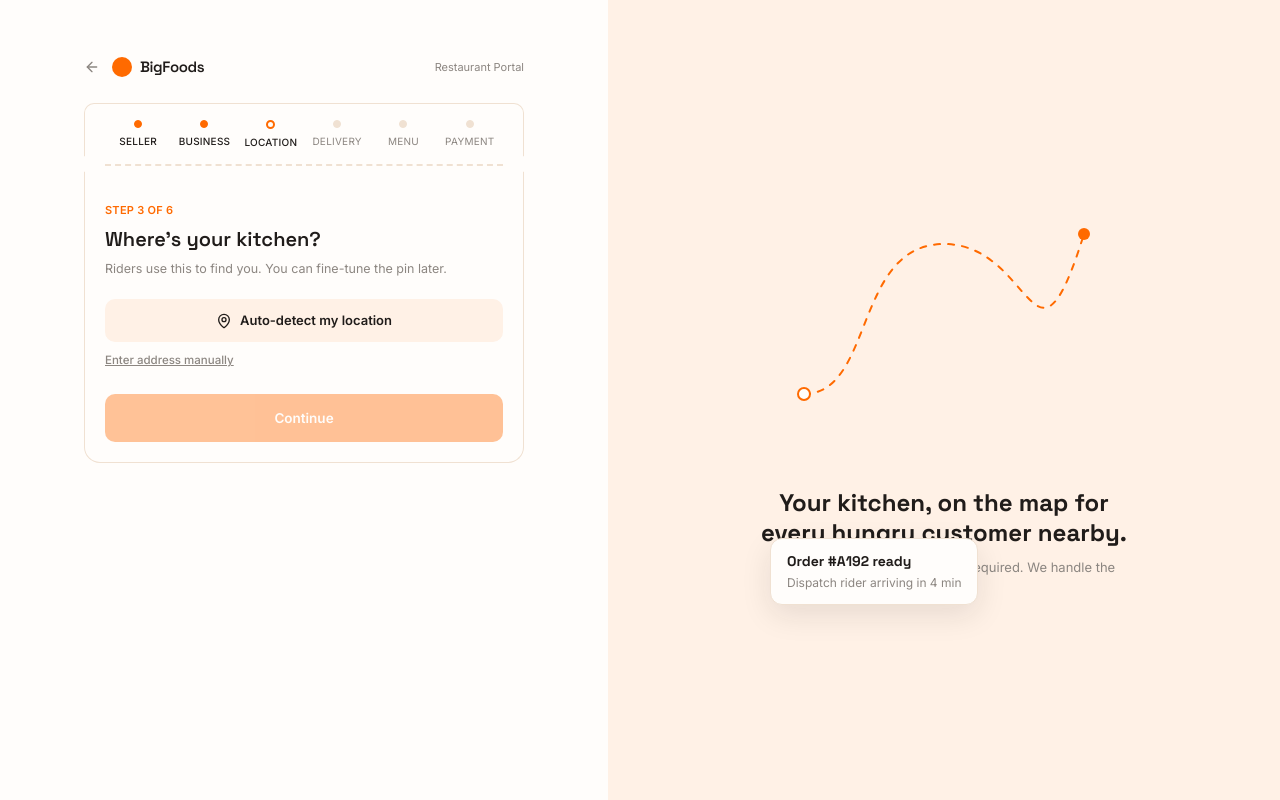
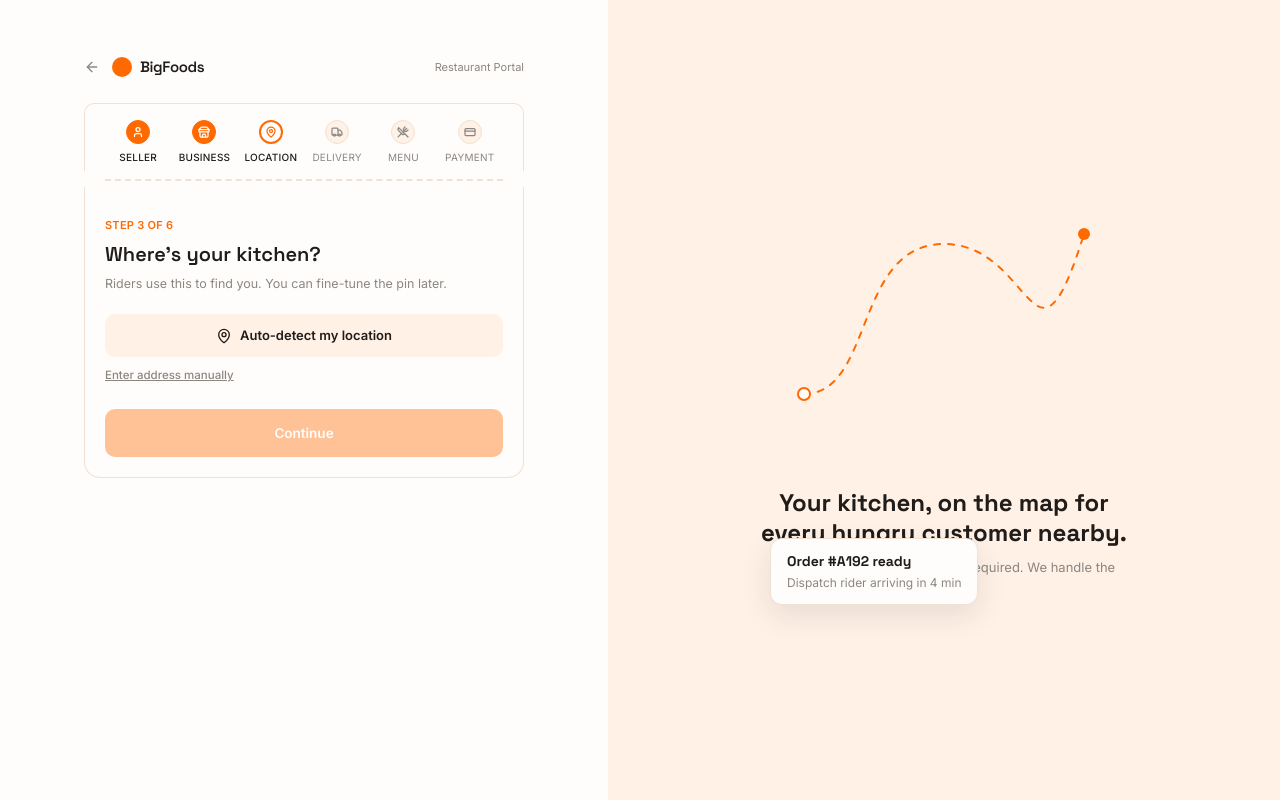
Before and after one commit to vbugvvhh-code8/bigfoods8, a Next.js app: page /restaurant-portal/onboarding/location in a window 1280 px wide. Built offline with nearby package versions, Linux system fonts and the light colour scheme.

Commit message:
Update ProgressTicket.tsx

```diff
--- a/components/restaurant/onboarding/ProgressTicket.tsx
+++ b/components/restaurant/onboarding/ProgressTicket.tsx
@@ -1,10 +1,20 @@
 'use client';
 
+import { User, Store, MapPin, Truck, UtensilsCrossed, CreditCard } from 'lucide-react';
 import { ONBOARDING_STEPS, OnboardingStep } from '@/hooks/useOnboardingSession';
 
 interface ProgressTicketProps {
   currentStep: OnboardingStep;
 }
+
+const STEP_ICONS: Record<OnboardingStep, typeof User> = {
+  'seller-info': User,
+  'restaurant-info': Store,
+  location: MapPin,
+  'delivery-zone': Truck,
+  menu: UtensilsCrossed,
+  payment: CreditCard,
+};
 
 export default function ProgressTicket({ currentStep }: ProgressTicketProps) {
   const currentIndex = ONBOARDING_STEPS.findIndex((s) => s.id === currentStep);
@@ -15,22 +25,27 @@ export default function ProgressTicket({ currentStep }: ProgressTicketProps) {
       style={{ background: 'var(--white)', border: '1px solid var(--line)', borderBottom: 'none' }}
     >
       <div className="flex">
-        {ONBOARDING_STEPS.map((s, i) => (
+        {ONBOARDING_STEPS.map((s, i) => {
+          const Icon = STEP_ICONS[s.id];
+          const done = i < currentIndex;
+          const current = i === currentIndex;
+          return (
             <div key={s.id} className="flex-1 flex flex-col items-center gap-1.5">
               <div
-              className="rounded-full transition-all"
+                className="rounded-full flex items-center justify-center transition-all flex-shrink-0"
                 style={{
-                background: i < currentIndex ? 'var(--orange)' : i === currentIndex ? 'var(--white)' : 'var(--line)',
-                border:
-                  i < currentIndex
-                    ? '1px solid var(--orange)'
-                    : i === currentIndex
-                    ? '2px solid var(--orange)'
-                    : '1px solid var(--line)',
-                width: i === currentIndex ? '9px' : '8px',
-                height: i === currentIndex ? '9px' : '8px',
+                  width: 24,
+                  height: 24,
+                  background: done ? 'var(--orange)' : current ? 'var(--white)' : 'var(--peach)',
+                  border: done ? '1px solid var(--orange)' : current ? '2px solid var(--orange)' : '1px solid var(--line)',
                 }}
+              >
+                <Icon
+                  className="w-3 h-3"
+                  style={{ color: done ? 'var(--white)' : current ? 'var(--orange)' : 'var(--gray)' }}
+                  strokeWidth={2.5}
                 />
+              </div>
               <span
                 className="text-[10px] uppercase tracking-wide"
                 style={{
@@ -41,7 +56,8 @@ export default function ProgressTicket({ currentStep }: ProgressTicketProps) {
                 {s.label}
               </span>
             </div>
-        ))}
+          );
+        })}
       </div>
 
       {/* Dashed tear edge with punch holes on either side */}
```
Lines whose indentation alone changed are shown as unchanged.
